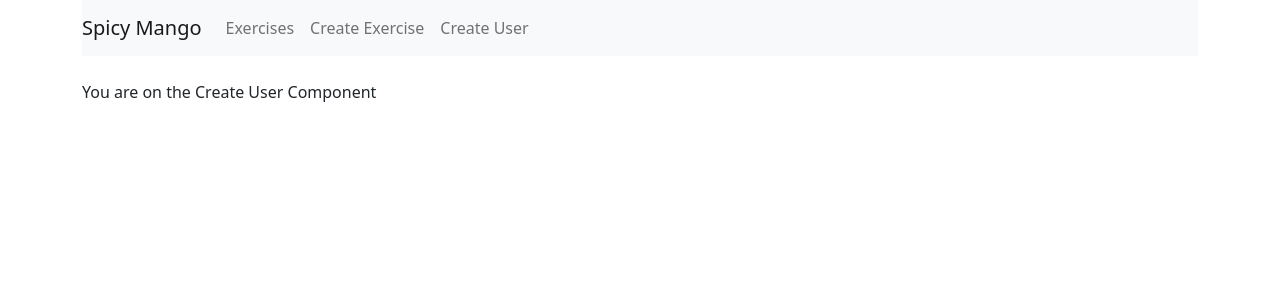
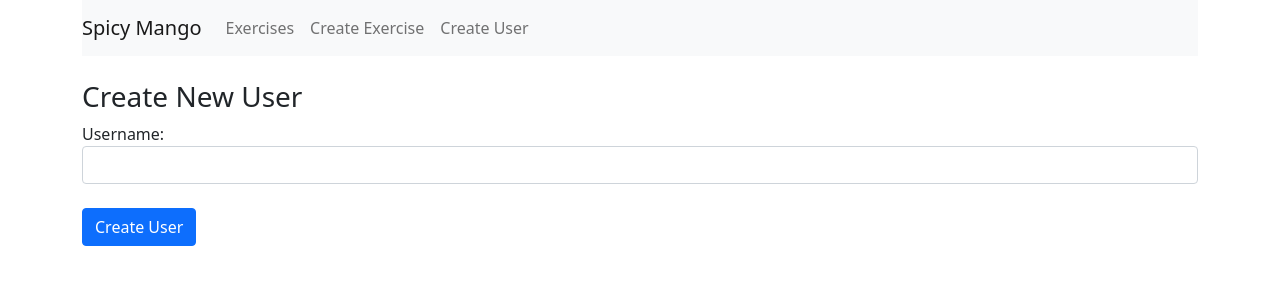
Before and after one commit to GlykeriaStr/Tech_Test, a React (Create React App) app: page /user in a window 1280 px wide. Shown: the top 300 px of the page. Built offline with nearby package versions, Linux system fonts and the light colour scheme.

Commit message:
Created the create user component

```diff
--- a/src/components/createExercise.component.js
+++ b/src/components/createExercise.component.js
@@ -63,6 +63,13 @@
     };
 
     console.log(exercise);
+
+    this.setState({
+      username: "",
+      description: "",
+      duration: 0,
+      date: new Date(),
+    });
   }
 
   render() {
--- a/src/components/createUser.component.js
+++ b/src/components/createUser.component.js
@@ -1,7 +1,60 @@
 import React, { Component } from "react";
 
 export default class CreateUser extends Component {
+  constructor(props) {
+    super(props);
+
+    this.onChangeUsername = this.onChangeUsername.bind(this);
+    this.onSubmit = this.onSubmit.bind(this);
+
+    this.state = {
+      username: " ",
+    };
+  }
+
+  onChangeUsername(e) {
+    this.setState({
+      username: e.target.value,
+    });
+  }
+
+  onSubmit(e) {
+    e.preventDefault();
+
+    const user = {
+      username: this.state.username,
+    };
+
+    console.log(user);
+
+    this.setState({
+      username: "",
+    });
+  }
+
   render() {
-    return <div>You are on the Create User Component</div>;
+    return (
+      <div>
+        <h3>Create New User</h3>
+        <form onSubmit={this.onSubmit}>
+          <div className="form-group">
+            <label>Username: </label>
+            <input
+              type="text"
+              required
+              className="form-control"
+              value={this.state.username}
+              onChange={this.onChangeUsername}
+            />
+          </div>
+          <br />
+          <div className="form-group">
+            <button value="Create User" className="btn btn-primary">
+              Create User
+            </button>
+          </div>
+        </form>
+      </div>
+    );
   }
 }
```
